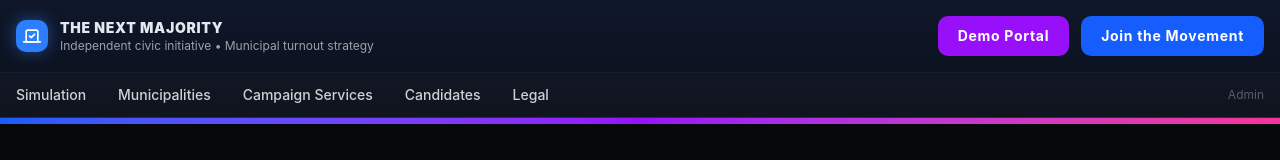
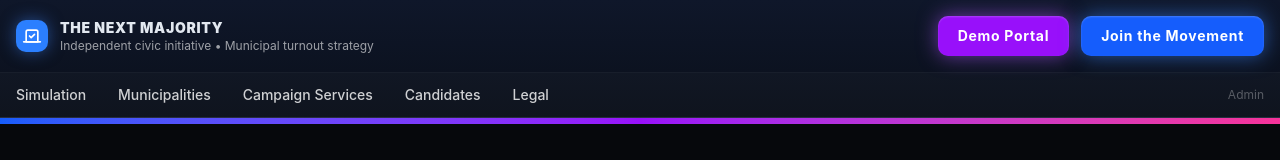
Before and after one commit to mdnreq/test, a Next.js app: page / in a window 1280 px wide. Shown: the top 160 px of the page. Built offline with nearby package versions, Linux system fonts and the light colour scheme; no server answers.

Commit message:
style: Add glow effects to buttons and favicon
- Added box-shadow glow to Demo Portal (purple) button
- Added box-shadow glow to Join the Movement (blue) button
- Added SVG filter glow effect to favicon icon
- Both buttons now have matching accent color glow

```diff
--- a/components/header.tsx
+++ b/components/header.tsx
@@ -54,12 +54,18 @@ export async function Header() {
                 <Link
                   href="/demo"
                   className="px-5 py-2.5 bg-purple-600 hover:bg-purple-700 text-white font-bold rounded-lg transition text-sm tracking-wider"
+                  style={{
+                    boxShadow: "0 0 20px rgba(168, 85, 247, 0.6), inset 0 1px 2px rgba(255, 255, 255, 0.2)"
+                  }}
                 >
                   Demo Portal
                 </Link>
                 <Link
                   href="/auth/sign-up"
                   className="px-5 py-2.5 bg-blue-600 hover:bg-blue-700 text-white font-bold rounded-lg transition text-sm tracking-wider"
+                  style={{
+                    boxShadow: "0 0 20px rgba(59, 130, 246, 0.6), inset 0 1px 2px rgba(255, 255, 255, 0.2)"
+                  }}
                 >
                   Join the Movement
                 </Link>
```
Also changed, not shown: public/icon.svg.
